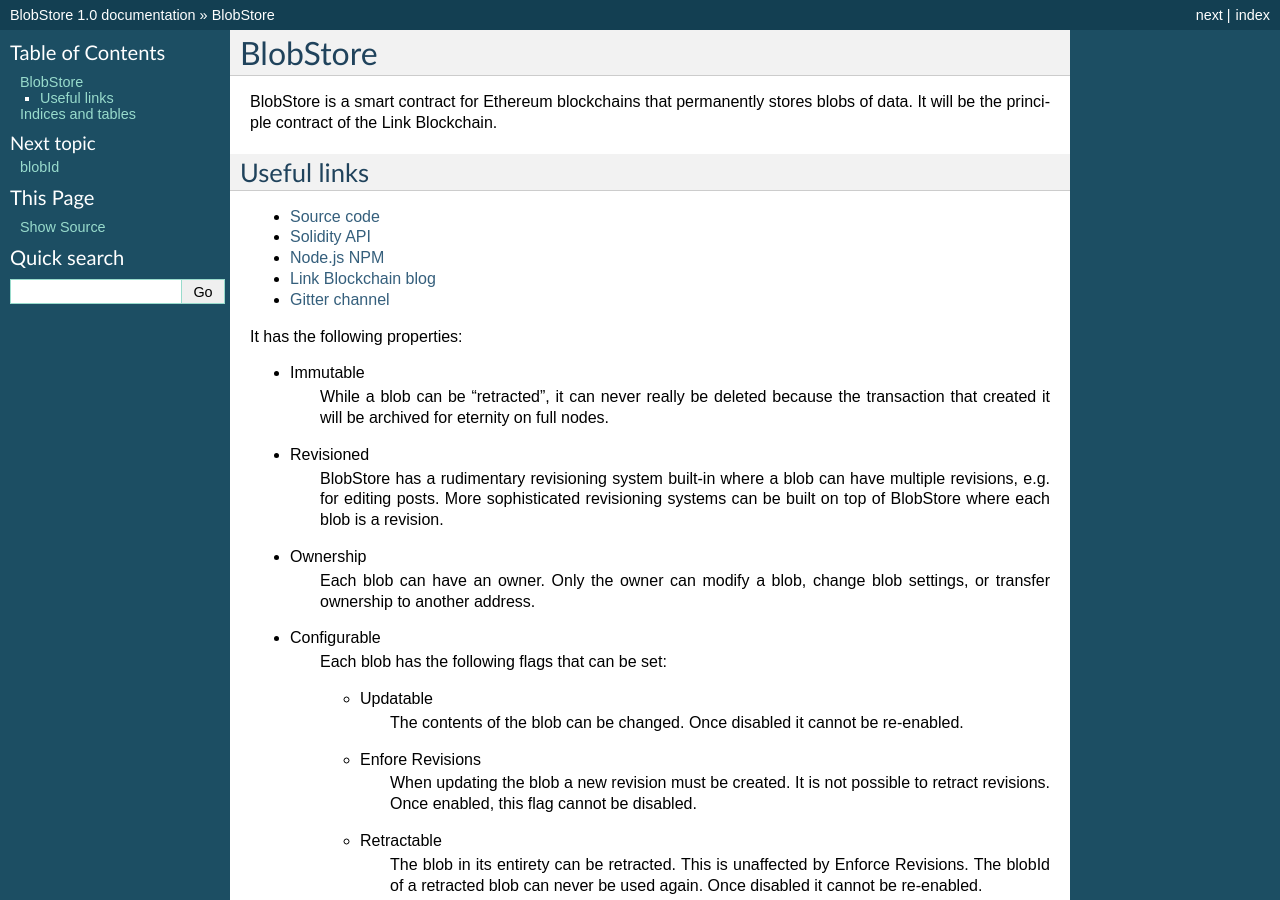
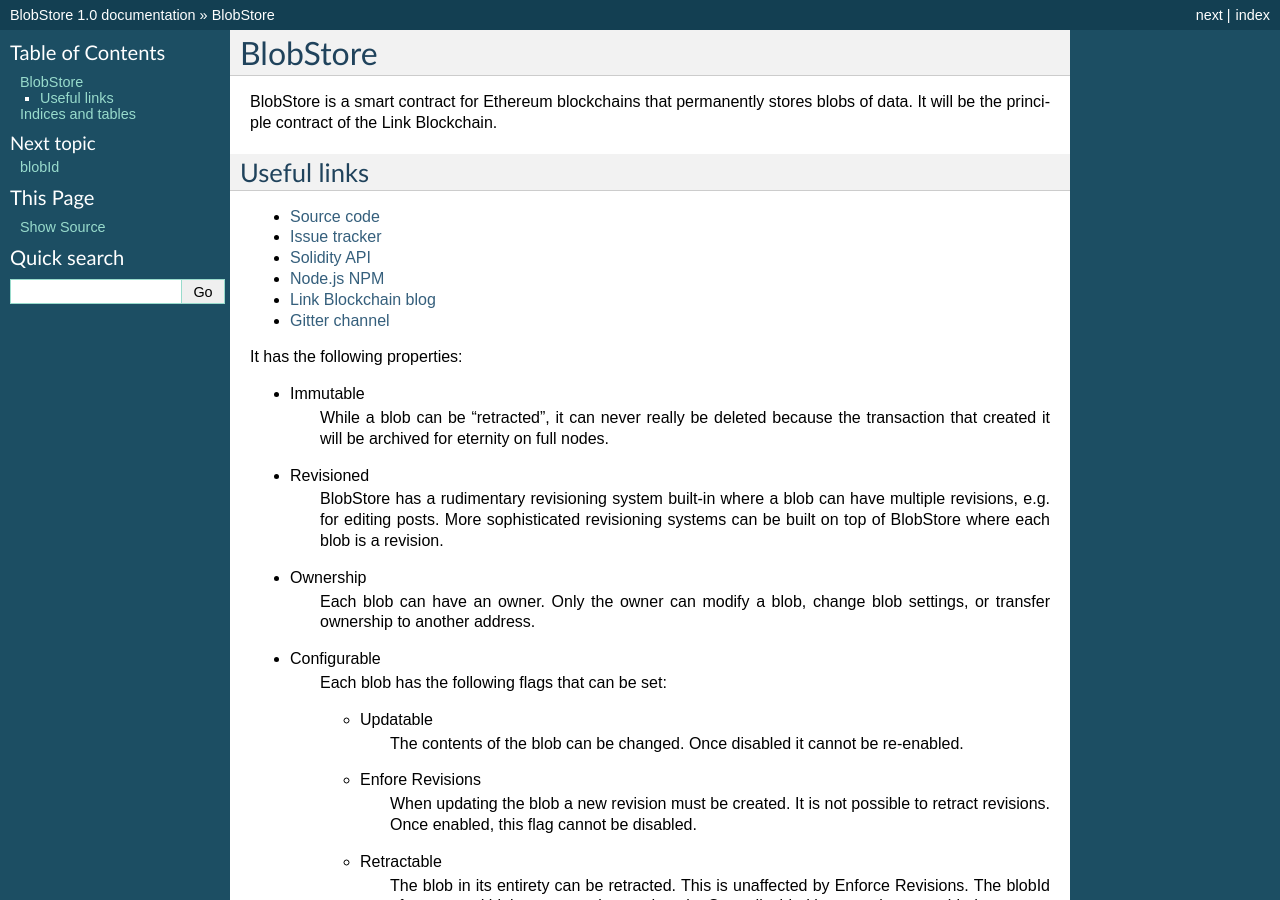
Before and after one commit to acuity-network/mix-item-store, a Sphinx documentation site: the page built from docs/index.rst, in a window 1280 px wide and 900 px high. Built offline with Sphinx 7.4.7, drawn with Linux system fonts in a browser that asks for light colours.

Commit message:
Add issue tracker link.

```diff
--- a/docs/index.rst
+++ b/docs/index.rst
@@ -12,6 +12,8 @@
 ------------
 
 * `Source code <https://github.com/link-blockchain/blobstore>`_
+
+* `Issue tracker <https://github.com/link-blockchain/blobstore/issues>`_
 
 * `Solidity API <http://solidity-apis.link-blockchain.org/docs/BlobStore/>`_
 
```
